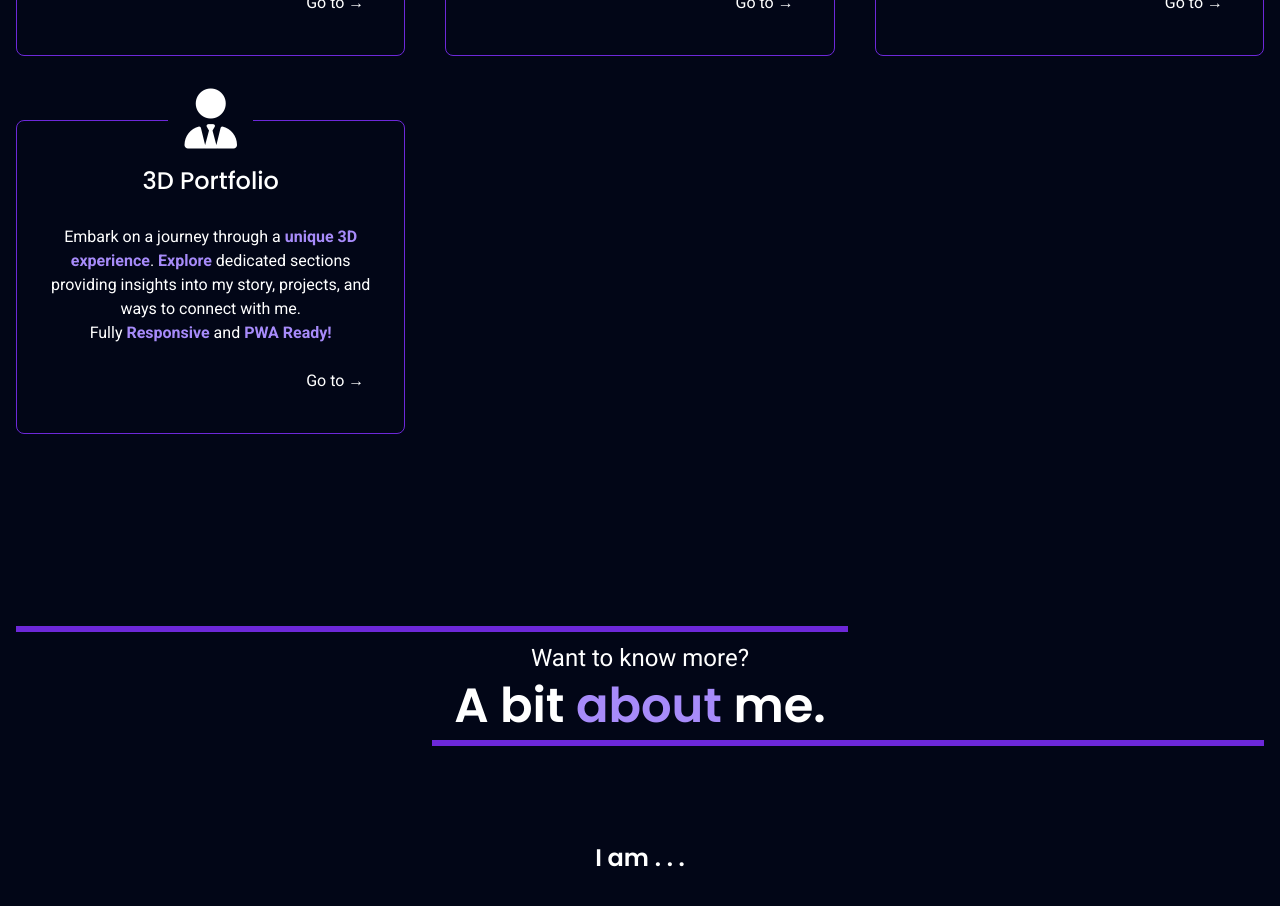
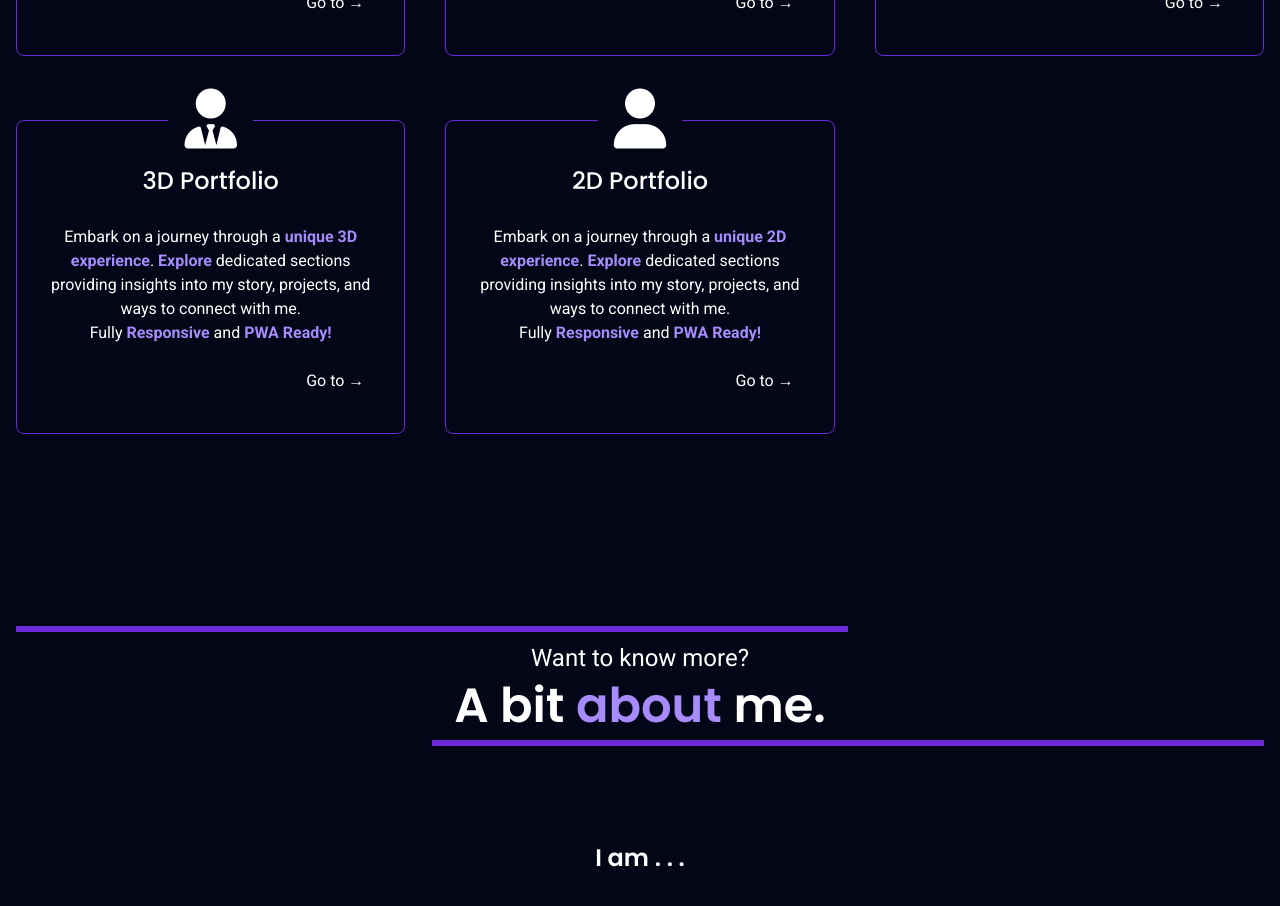
Before and after one commit to AntonNageh/PortfolioUsingSvelteKit, a SvelteKit app: page / in a window 1280 px wide. Shown: the part 1960-2866 px from the top of the page. Built offline with nearby package versions, Linux system fonts and the light colour scheme.

Commit message:
2D project Added

```diff
--- a/src/components/Main.svelte
+++ b/src/components/Main.svelte
@@ -23,6 +23,7 @@ let steps = [
     {name:'Hotels Reservation App', icon: 'fa-solid fa-hotel', href:'#bla1'},
     {name:'Dashboard App', icon: 'fa-solid fa-chart-line', href:'http://dashboardsync.netlify.app/'},
     {name:'3D Portfolio', icon: 'fa-solid fa-user-tie', href:'https://3dportfolioanton.netlify.app/'},
+    {name:'2D Portfolio' ,icon:'fa-solid fa-user' ,href:'https://2dportfoliokaboom.netlify.app/'},
 ]
 
 let benefits = [
@@ -129,6 +130,12 @@ let benefits = [
                     <strong class="text-violet-400">Explore</strong> dedicated sections providing insights into my story, projects, and ways to connect with me.
                   <br/> Fully  <strong class="text-violet-400">Responsive</strong> and <strong class="text-violet-400">PWA Ready!</strong>
             </Step>
+            <Step step={steps[7]}>
+                <p class="mt-3">
+                    Embark on a journey through a <strong class="text-violet-400">unique 2D experience</strong>.
+                    <strong class="text-violet-400">Explore</strong> dedicated sections providing insights into my story, projects, and ways to connect with me.
+                  <br/> Fully  <strong class="text-violet-400">Responsive</strong> and <strong class="text-violet-400">PWA Ready!</strong>
+            </Step>
         </div>
     </section>
     <section id="about" class="py-20 pt-10 lg:pt-16 lg:py-32 flex flex-col
```
